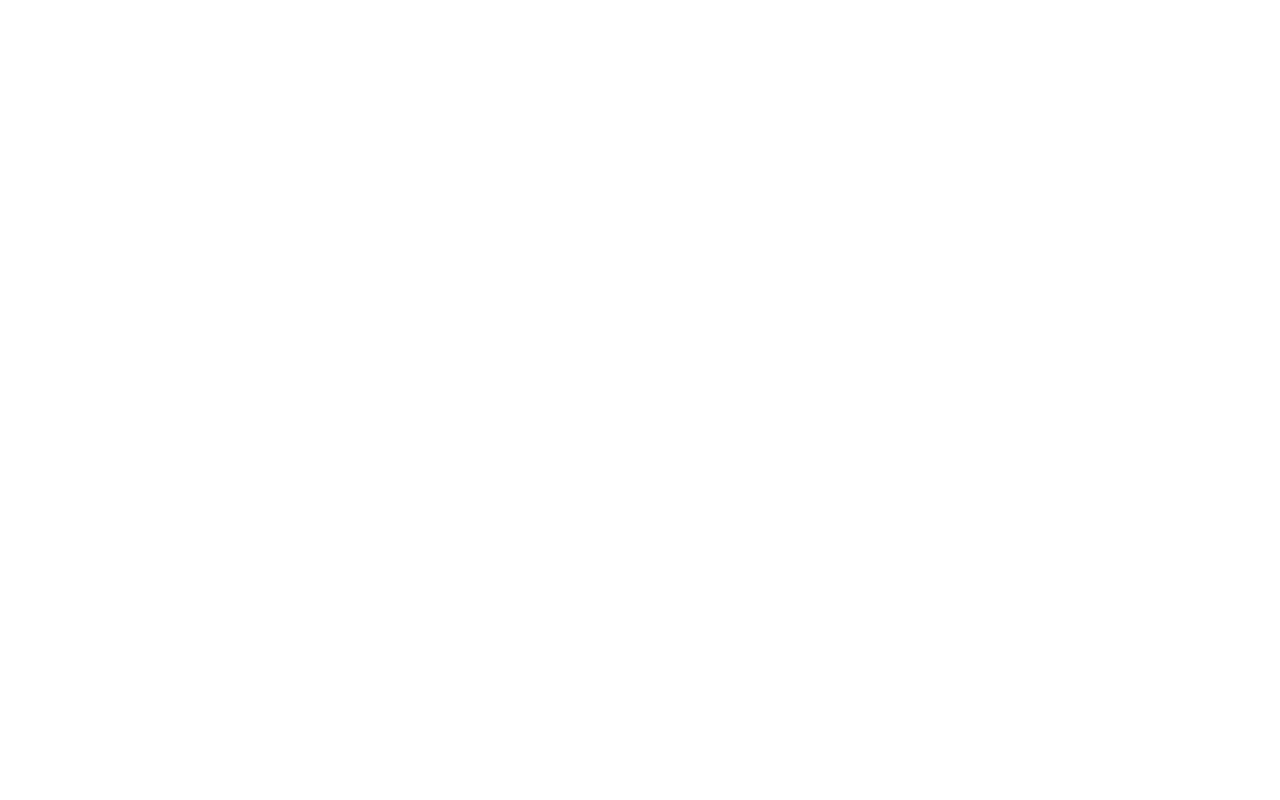
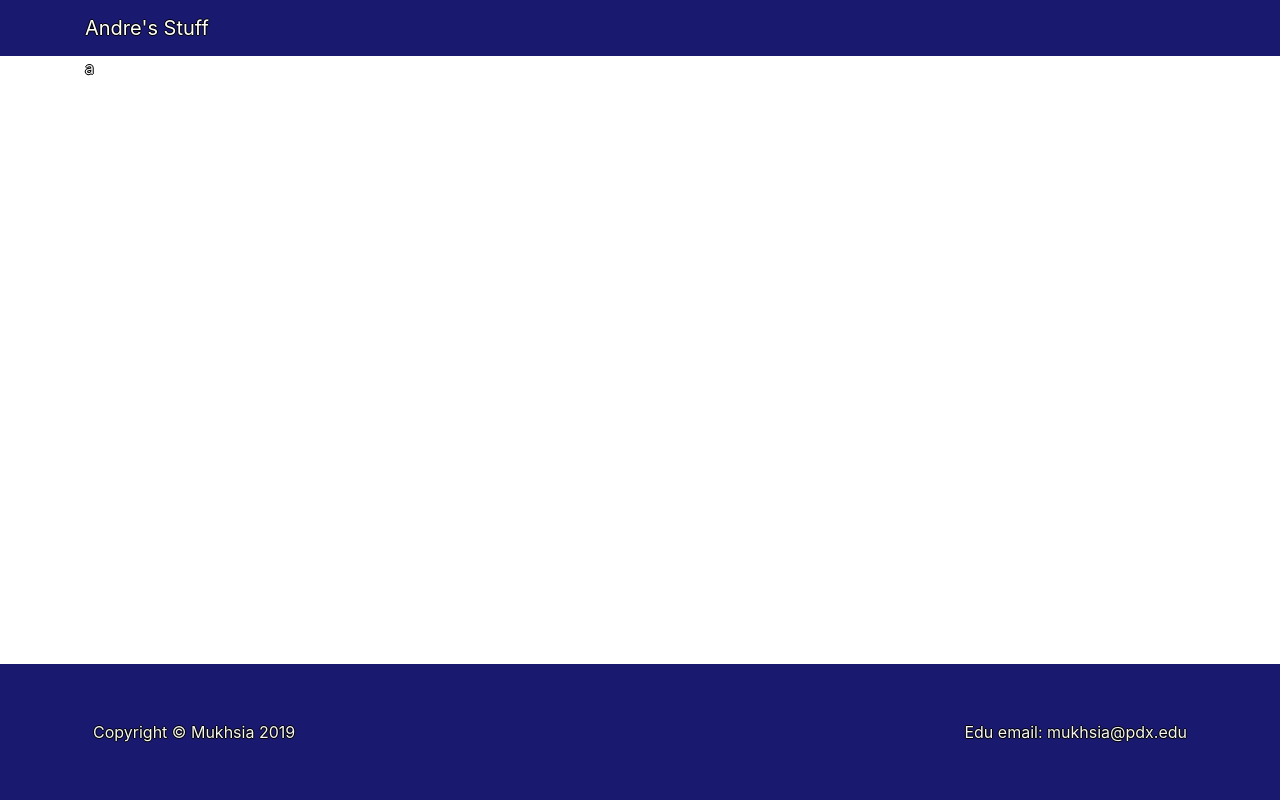
Before and after one commit to mukhsia/cs565-mukhsia-portfolio-simple, a plain HTML site: page index.html in a window 1280 px wide. Drawn offline with Linux system fonts and the light colour scheme.

Commit message:
Added global white font, black outline font style and one of the background color theme (midnight blue + tetradic colors); Added fixed-bottom footer, placeholder 'body' and 'header' navbar

```diff
--- a/index.css
+++ b/index.css
@@ -0,0 +1,21 @@
+head, body, footer {
+    color: whitesmoke;
+    text-shadow: -1px 0 black, 0 1px black, 1px 0 black, 0 -1px black;
+}
+
+.background1, footer {
+    background: midnightblue;
+}
+
+/*Tetradic colors to midnight blue*/
+.background2 {
+    background: #704519;
+}
+
+.background3 {
+    background: #707019;
+}
+
+.background4 {
+    background: #701970;
+}
--- a/index.html
+++ b/index.html
@@ -14,5 +14,31 @@
 </head>
 
 <body>
+
+  <nav class="navbar navbar-dark background1">
+    <div class="container">
+      <a class="navbar-brand" href="#">Andre's Stuff</a>
+    </div>
+  </nav>
+
+  <div class="container">
+      <p>a</p>
+  </div>
+
+  <footer class="py-5 fixed-bottom">
+    <div class="container">
+        <div class="row">
+            <div class="col-md-6">
+                <p class="m-2 text-left">Copyright &copy; Mukhsia 2019</p>
+            </div>
+            <div class="col-md-6">
+                <p class="m-2 text-right">Edu email: mukhsia@pdx.edu</p>
+            </div>
+        </div>
+
+    </div>
+  </footer>
+
+
 </body>
 </html>
```
